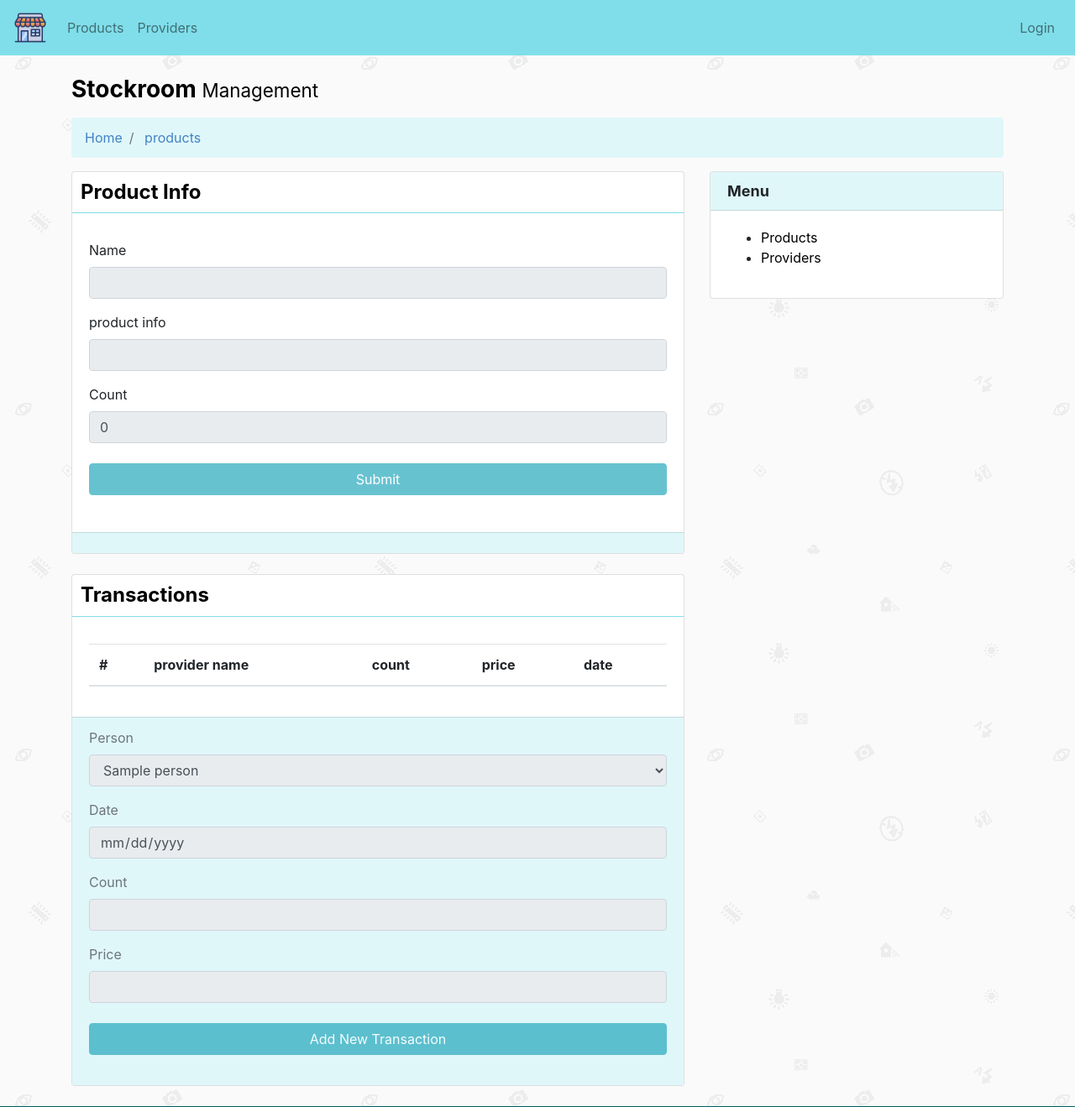
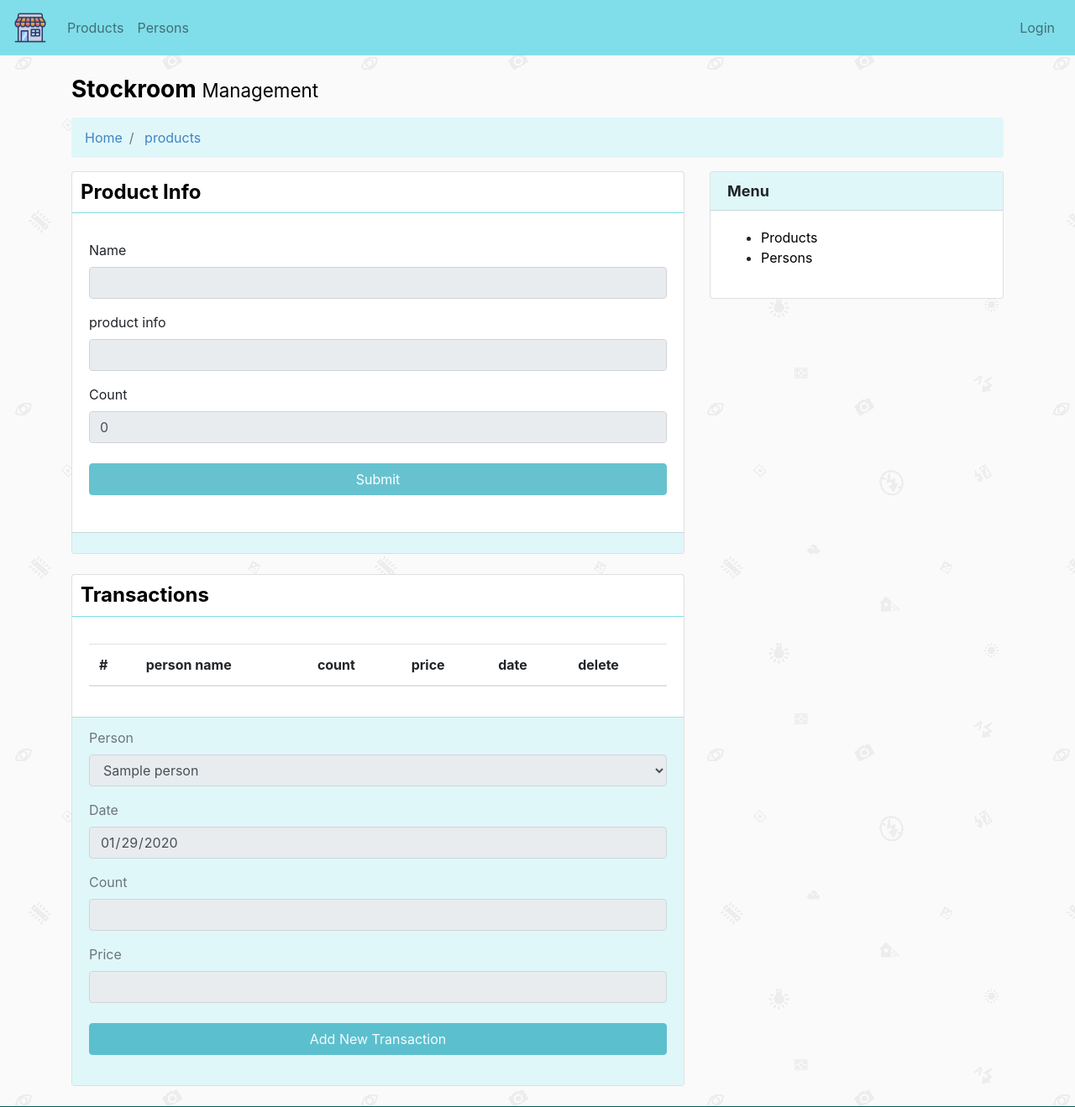
Before and after one commit to niloofarmakari/stockroom, a Django app: page /product in a window 1280 px wide. Shown: the top 1319 px of the page at 84% size. Run offline with Django 3.2, Linux system fonts and the light colour scheme; tables that the repository leaves empty hold one stand-in row (values such as "Sample post"); lists and menus that the app fills with data are empty; some libraries are stand-ins or nearby versions.

Commit message:
update transaction

```diff
--- a/stockroom/templates/stockroom/navbar.html
+++ b/stockroom/templates/stockroom/navbar.html
@@ -16,7 +16,7 @@
                 <a class="nav-link" href="/products">Products<span class="sr-only">(current)</span></a>
             </li>
             <li class="nav-item">
-                <a class="nav-link" href="/providers">Providers<span class="sr-only">(current)</span></a>
+                <a class="nav-link" href="/persons">Persons<span class="sr-only">(current)</span></a>
             </li>
         </ul>
         <ul class="navbar-nav mr-right">
--- a/stockroom/templates/stockroom/product.html
+++ b/stockroom/templates/stockroom/product.html
@@ -49,11 +49,11 @@
                                     value="{{ count }}" disabled="disabled">
                             </div>
                             <!-- <div class="form-group">
-                                <label for="exampleFormControlSelect1">Provider</label>
-                                <select class="form-control" id="exampleFormControlSelect1" name="provider">
-                                    {% for provider in providers %}
-                                    <option value="{{ provider.id }}" {% if provider.id == product.provider.id %}
-                                        selected="selected" {% endif %}>{{ provider.name }}</option>
+                                <label for="exampleFormControlSelect1">Person</label>
+                                <select class="form-control" id="exampleFormControlSelect1" name="person">
+                                    {% for person in persons %}
+                                    <option value="{{ person.id }}" {% if person.id == product.person.id %}
+                                        selected="selected" {% endif %}>{{ person.name }}</option>
                                     {% endfor %}
                                 </select>
                             </div> -->
@@ -64,7 +64,7 @@
                 </div>
                 <div class="card-footer text-muted light-color">
                     {% if product.id and request.user.is_authenticated %}
-                    <a href="/product/{{ product.id }}?delete" style="color: red;">Delete</a>
+                    <a href="/product/{{ product.id }}?deleteProduct" style="color: red;">Delete</a>
                     {% endif %}
                 </div>
             </div>
@@ -83,19 +83,21 @@
 
                             <tr>
                                 <th scope="col">#</th>
-                                <th scope="col">provider name</th>
+                                <th scope="col">person name</th>
                                 <th scope="col">count</th>
                                 <th scope="col">price</th>
                                 <th scope="col">date</th>
+                                <th scope="col">delete</th>
                             </tr>
                         </thead>
-                        {% for provider in transactions %}
-                        <tr onclick="window.location='/provider/{{provider.id}}';">
+                        {% for transaction in transactions %}
+                        <!-- <tr onclick="window.location='/person/{{person.id}}';"> -->
                             <th scope="row">{{ forloop.counter }}</th>
-                            <td>{{ provider.person.name }}</td>
-                            <td>{{ provider.count }}</td>
-                            <td>{{ provider.price }}</td>
-                            <td>{{ provider.date }}</td>
+                            <td>{{ transaction.person.name }}</td>
+                            <td>{{ transaction.count }}</td>
+                            <td>{{ transaction.price }}</td>
+                            <td>{{ transaction.date }}</td>
+                            <td><a href="/product/{{ product.id }}?deleteTransaction&transid={{ transaction.id }}" style="color: red;">x</a></td>
                         </tr>
                         {% endfor %}
                     </table>
@@ -110,15 +112,15 @@
                             <div class="form-group">
                                 <label for="exampleFormControlSelect1">Person</label>
                                 <select class="form-control" id="exampleFormControlSelect1" name="person">
-                                    {% for provider in providers %}
-                                    <option value="{{ provider.id }}" {% if provider.id == product.provider.id %}
-                                        selected="selected" {% endif %}>{{ provider.name }}</option>
+                                    {% for person in persons %}
+                                    <option value="{{ person.id }}" {% if person.id == product.person.id %}
+                                        selected="selected" {% endif %}>{{ person.name }}</option>
                                     {% endfor %}
                                 </select>
                             </div>
                             <div class="form-group">
-                                <label for="exampleFormControlInput1">Date</label>
-                                <input type="date" class="form-control" id="exampleFormControlInput1" name="date">
+                                <label for="DateInputForm">Date</label>
+                                <input type="date" class="form-control" id="DateInputForm" name="date">
                             </div>
                             <div class="form-group">
                                 <label for="exampleFormControlInput1">Count</label>
@@ -155,4 +157,8 @@
 
 </div>
 <!-- /.container -->
+
+<script>
+    document.getElementById('DateInputForm').valueAsDate = new Date();
+</script>
 {% endblock %}
--- a/stockroom/templates/stockroom/right_menu.html
+++ b/stockroom/templates/stockroom/right_menu.html
@@ -5,7 +5,7 @@
         <div class="input-group">
             <ul>
                 <li><a href="/products" style="color: black;">Products</a></li>
-                <li><a href="/providers" style="color: black;">Providers</a></li>
+                <li><a href="/persons" style="color: black;">Persons</a></li>
             </ul>
         </div>
     </div>
@@ -15,7 +15,7 @@
         <div class="input-group">
             <ul>
                 <li><a href="/products" style="color: black;">Product manager</a></li>
-                <li><a href="/providers" style="color: black;">Provider manager</a></li>
+                <li><a href="/persons" style="color: black;">Person manager</a></li>
             </ul>
         </div>
     </div>
--- a/stockroom/urls.py
+++ b/stockroom/urls.py
@@ -11,8 +11,8 @@
     path('product/<int:id>', views.product_view),
     path('product', views.product_view),
 
-    path('providers', views.provider_manager),
-    path('provider/<int:id>', views.provider_view),
-    path('provider', views.provider_view),
+    path('persons', views.person_manager),
+    path('person/<int:id>', views.person_view),
+    path('person', views.person_view),
 
 ]
--- a/stockroom/views.py
+++ b/stockroom/views.py
@@ -30,15 +30,15 @@
     })
 
 
-def provider_manager(request):
+def person_manager(request):
     search = []
     search.append(f'(name = "{request.GET["keyword"]}")' if "keyword" in request.GET and request.GET['keyword'] else '')
 
     search = [i for i in search if i]
     query = f'where {" and ".join(search)}' if search else ''
 
-    return render(request, 'stockroom/provider_manager.html', {
-        'providers': models.Person.objects.raw(f'SELECT * FROM stockroom_person {query}')
+    return render(request, 'stockroom/person_manager.html', {
+        'persons': models.Person.objects.raw(f'SELECT * FROM stockroom_person {query}')
     })
 
 
@@ -57,8 +57,14 @@
         return redirect(f'/product/{id}')
 
 
+    if 'deleteTransaction' in request.GET and 'transid' in request.GET:
+        transaction = models.Transaction.objects.get(id=request.GET['transid'])
+        transaction.delete()
+        return redirect(f'/product/{id}')
 
-    if 'delete' in request.GET and id:
+
+
+    if 'deleteProduct' in request.GET and id:
         product.delete()
         return redirect('/products')
 
@@ -66,26 +72,26 @@
     return render(request, 'stockroom/product.html', {
         'product': product,
         'count': sum([i.count for i in transactions]),
-        'providers': models.Person.objects.all(),
+        'persons': models.Person.objects.all(),
         'transactions': transactions,
     })
 
 
-def provider_view(request, id=None):
-    provider = models.Person.objects.get(id=id) if id else models.Person()
+def person_view(request, id=None):
+    person = models.Person.objects.get(id=id) if id else models.Person()
 
     if request.POST:
-        form = forms.PersonForm(request.POST, instance=provider)
-        provider = form.save()
-        return redirect('/providers')
+        form = forms.PersonForm(request.POST, instance=person)
+        person = form.save()
+        return redirect('/persons')
 
     elif 'delete' in request.GET and id:
-        provider.delete()
-        return redirect('/providers')
+        person.delete()
+        return redirect('/persons')
 
-    return render(request, 'stockroom/provider.html', {
-        'provider': provider,
+    return render(request, 'stockroom/person.html', {
+        'person': person,
 
         # TODO: get a list of products from this person
-        # 'products': models.Product.objects.raw(f'SELECT * FROM stockroom_product where provider_id = {id}') if id else None
+        # 'products': models.Product.objects.raw(f'SELECT * FROM stockroom_product where person_id = {id}') if id else None
     })
```
Also changed, not shown: stockroom/templates/stockroom/person.html (renamed from stockroom/templates/stockroom/provider.html, +7 -7 lines), stockroom/templates/stockroom/person_manager.html (renamed from stockroom/templates/stockroom/provider_manager.html, +8 -8 lines), stockroom/migrations/0002_auto_20191204_1624.py, stockroom/migrations/0003_auto_20200121_1142.py.
